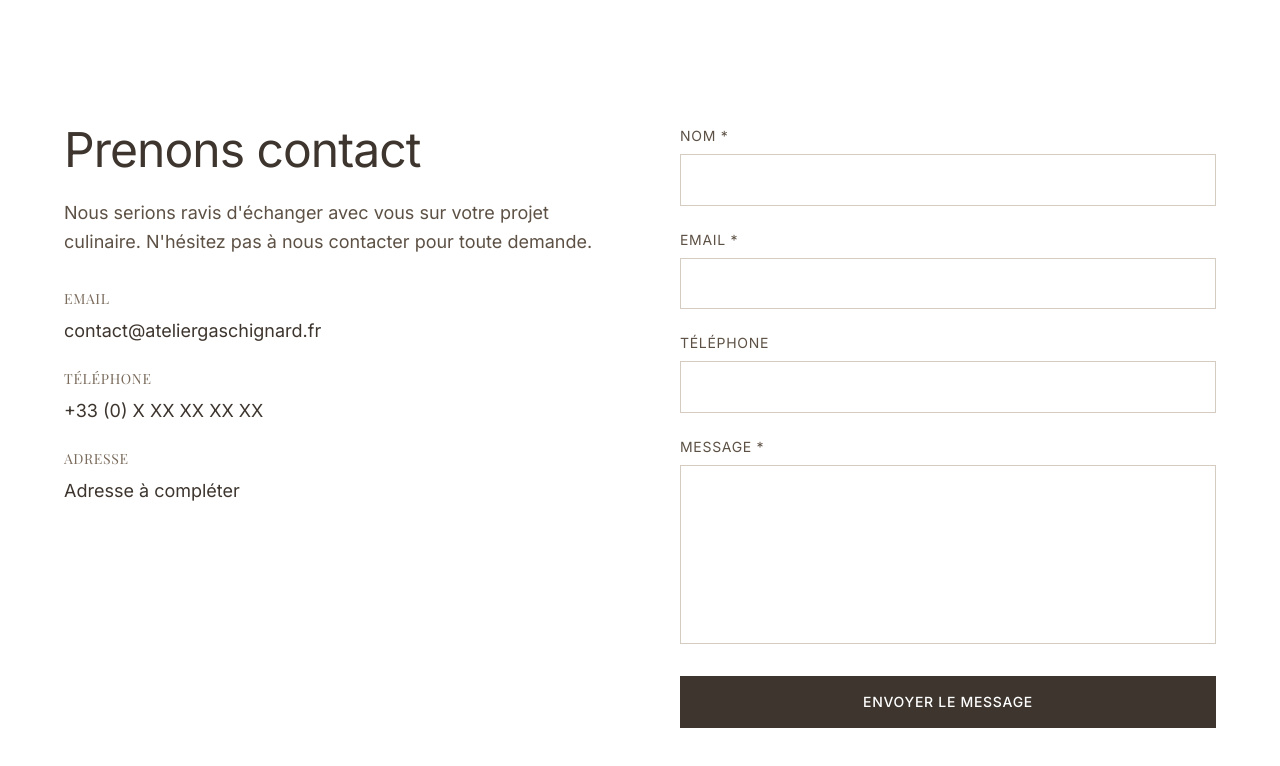
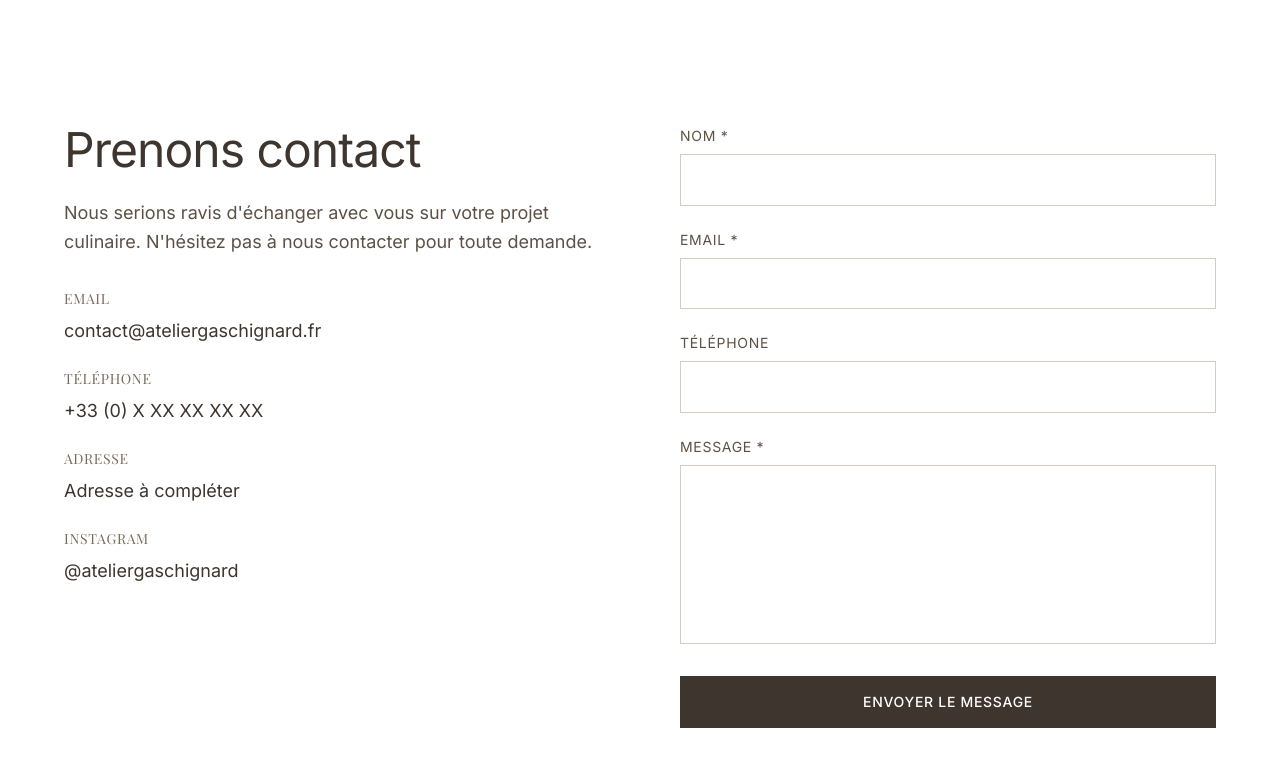
Before and after one commit to danyvassily/Atelier-Gaschignard-, a Next.js app: page /contact in a window 1280 px wide. Shown: the part 498-1264 px from the top of the page. Built offline with nearby package versions, Linux system fonts and the light colour scheme; a web font is replaced by a local one.

Commit message:
QA: Ajout styles focus, liens Instagram/email cliquables, documentation handover

```diff
--- a/app/contact/page.tsx
+++ b/app/contact/page.tsx
@@ -103,10 +103,12 @@ export default function Contact() {
                   <h3 className="text-sm uppercase tracking-wider text-primary-600 mb-2">
                     Email
                   </h3>
-                  <p className="text-primary-900 text-lg">
-                    {/* À compléter */}
+                  <a
+                    href="mailto:contact@ateliergaschignard.fr"
+                    className="text-primary-900 text-lg hover:text-primary-700 transition-smooth"
+                  >
                     contact@ateliergaschignard.fr
-                  </p>
+                  </a>
                 </div>
                 <div>
                   <h3 className="text-sm uppercase tracking-wider text-primary-600 mb-2">
@@ -125,6 +127,19 @@ export default function Contact() {
                     {/* À compléter */}
                     Adresse à compléter
                   </p>
+                </div>
+                <div>
+                  <h3 className="text-sm uppercase tracking-wider text-primary-600 mb-2">
+                    Instagram
+                  </h3>
+                  <a
+                    href="https://instagram.com/ateliergaschignard"
+                    target="_blank"
+                    rel="noopener noreferrer"
+                    className="text-primary-900 text-lg hover:text-primary-700 transition-smooth"
+                  >
+                    @ateliergaschignard
+                  </a>
                 </div>
               </div>
             </div>
--- a/app/globals.css
+++ b/app/globals.css
@@ -72,3 +72,30 @@ img {
 .hide-scrollbar::-webkit-scrollbar {
   display: none;
 }
+
+/* Accessibility: Focus styles */
+*:focus-visible {
+  outline: 2px solid #3d352e;
+  outline-offset: 4px;
+  border-radius: 2px;
+}
+
+button:focus-visible,
+a:focus-visible,
+input:focus-visible,
+textarea:focus-visible {
+  outline: 2px solid #3d352e;
+  outline-offset: 4px;
+}
+
+/* Respect prefers-reduced-motion */
+@media (prefers-reduced-motion: reduce) {
+  *,
+  *::before,
+  *::after {
+    animation-duration: 0.01ms !important;
+    animation-iteration-count: 1 !important;
+    transition-duration: 0.01ms !important;
+    scroll-behavior: auto !important;
+  }
+}
```
